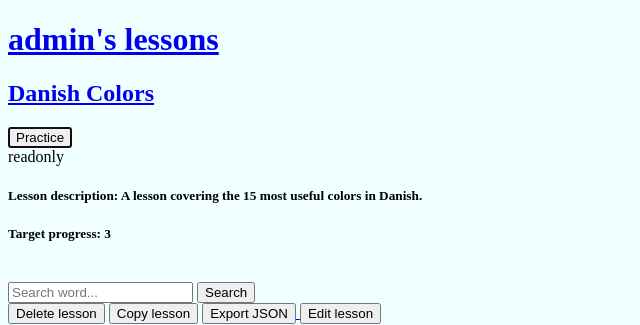
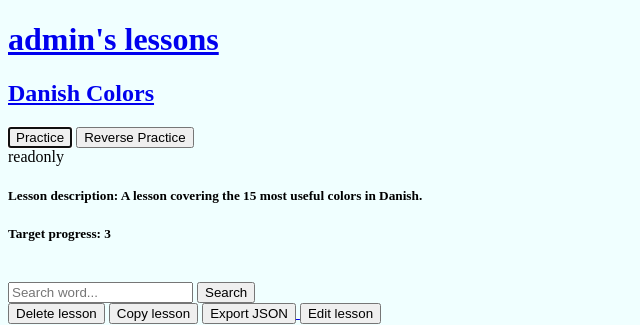
Before and after one commit to AdamRogowski/LanguageLearningApp, a Django app: page /my-lesson-details/98/ in a window 1280 px wide. Shown: the part 262-587 px from the top of the page, without its empty margins (0-640 px from the left). Run offline with Django 5.2, Linux system fonts and the light colour scheme; a user stored in the database is signed in; data comes from the database, SQL or seed files in the repository; both versions use the stored data as it was after the commit.

Commit message:
reverse practice mode added

```diff
--- a/base/templates/base/my_lesson_details.html
+++ b/base/templates/base/my_lesson_details.html
@@ -5,8 +5,8 @@
 <h1><a href="{% url 'my-lessons' my_lesson.user.id %}">{{my_lesson.user.username}}'s lessons</a></h1>
 <h2><a href="{% url 'my-lesson-details' my_lesson.id %}">{{ my_lesson.lesson.title }}</a></h2>
 
-<a href="{% url 'start-practice' my_lesson.id %}"><button autofocus>Practice</button></a>
-
+<a href="{% url 'start-practice' my_lesson.id 'normal' %}"><button autofocus>Practice</button></a>
+<a href="{% url 'start-practice' my_lesson.id 'reverse' %}"><button>Reverse Practice</button></a>
 <br>
 
 {{ my_lesson.lesson.access_type.name}}
--- a/base/urls.py
+++ b/base/urls.py
@@ -53,20 +53,20 @@ urlpatterns = [
     path("edit_word/<int:my_word_id>/", views.editWord, name="edit-word"),
     path("delete_word/<int:my_word_id>/", views.deleteWord, name="delete-word"),
     path(
-        "start_practice/<int:user_lesson_id>/",
+        "start_practice/<int:user_lesson_id>/<str:mode>/",
         views.start_practice,
         name="start-practice",
     ),
-    path("practice/<int:user_lesson_id>/", views.practice, name="practice"),
+    path("practice/<int:user_lesson_id>/<str:mode>/", views.practice, name="practice"),
+    path(
+        "practice_feedback/<int:user_lesson_id>/<str:mode>/",
+        views.practice_feedback,
+        name="practice-feedback",
+    ),
     path(
         "cancel_practice/<int:user_lesson_id>/",
         views.cancel_practice,
         name="cancel-practice",
-    ),
-    path(
-        "practice_feedback/<int:user_lesson_id>/",
-        views.practice_feedback,
-        name="practice-feedback",
     ),
     path(
         "reset_progress/<int:my_lesson_id>/", views.resetProgress, name="reset-progress"
--- /dev/null
+++ b/base/utils_practice_session.py
@@ -0,0 +1,49 @@
+from random import shuffle
+from .models import UserWord
+
+PRACTICE_MODES = {
+    "normal": 0,
+    "reverse": 1,
+    # Add more modes as needed
+}
+
+
+def get_mode_from_str(mode_str):
+    return PRACTICE_MODES.get(mode_str, 0)
+
+
+def get_practice_session_keys(user_lesson_id, mode):
+    prefix = f"practice_{mode}_{user_lesson_id}"
+    return (f"{prefix}_window", f"{prefix}_pool", f"{prefix}_answer")
+
+
+def initialize_practice_session(request, user_lesson, mode):
+    window_key, pool_key, answer_key = get_practice_session_keys(user_lesson.id, mode)
+    # Clear all possible practice sessions for this lesson
+    for m in PRACTICE_MODES:
+        w, p, a = get_practice_session_keys(user_lesson.id, m)
+        request.session.pop(w, None)
+        request.session.pop(p, None)
+        request.session.pop(a, None)
+
+    user_words = list(
+        UserWord.objects.filter(
+            user_lesson=user_lesson, current_progress__lt=user_lesson.target_progress
+        ).values_list("id", flat=True)
+    )
+
+    shuffle(user_words)
+    window = user_words[: user_lesson.practice_window]
+    pool = user_words[user_lesson.practice_window :]
+    request.session[window_key] = window
+    request.session[pool_key] = pool
+
+
+def get_question_and_answer(user_word, mode):
+    if mode == "reverse":
+        question = user_word.word.prompt
+        correct_answer = user_word.word.translation.strip()
+    else:  # normal
+        question = user_word.word.translation
+        correct_answer = user_word.word.prompt.strip()
+    return question, correct_answer
--- a/base/views.py
+++ b/base/views.py
@@ -36,6 +36,14 @@ import difflib
 from .utils_tts import generate_audio_file
 import os
 from django.views.decorators.http import require_POST
+
+from .utils_practice_session import (
+    PRACTICE_MODES,
+    get_mode_from_str,
+    get_practice_session_keys,
+    initialize_practice_session,
+    get_question_and_answer,
+)
 
 
 def loginPage(request):
@@ -868,34 +876,15 @@ def deleteWord(request, my_word_id):
 
 
 @login_required
-def start_practice(request, user_lesson_id):
-    window_key = f"practice_{user_lesson_id}_window"
-    pool_key = f"practice_{user_lesson_id}_pool"
-    answer_key = f"practice_{user_lesson_id}_answer"
-    # Ensure only one session per user per lesson by clearing any existing session data
-    request.session.pop(window_key, None)
-    request.session.pop(pool_key, None)
-    request.session.pop(answer_key, None)
-
+def start_practice(request, user_lesson_id, mode="normal"):
     user_lesson = get_object_or_404(UserLesson, id=user_lesson_id, user=request.user)
-    user_words = list(
-        UserWord.objects.filter(
-            user_lesson=user_lesson, current_progress__lt=user_lesson.target_progress
-        ).values_list("id", flat=True)
-    )
-    shuffle(user_words)
-    window = user_words[: user_lesson.practice_window]
-    pool = user_words[user_lesson.practice_window :]
-    request.session[window_key] = window
-    request.session[pool_key] = pool
-    return redirect("practice", user_lesson_id=user_lesson_id)
+    initialize_practice_session(request, user_lesson, mode)
+    return redirect("practice", user_lesson_id=user_lesson_id, mode=mode)
 
 
 @login_required
-def practice(request, user_lesson_id):
-    window_key = f"practice_{user_lesson_id}_window"
-    pool_key = f"practice_{user_lesson_id}_pool"
-    answer_key = f"practice_{user_lesson_id}_answer"
+def practice(request, user_lesson_id, mode="normal"):
+    window_key, pool_key, answer_key = get_practice_session_keys(user_lesson_id, mode)
     window = request.session.get(window_key, [])
     pool = request.session.get(pool_key, [])
 
@@ -914,11 +903,11 @@ def practice(request, user_lesson_id):
         user_lesson_id=user_lesson_id,
     )
 
+    question, correct_answer = get_question_and_answer(user_word, mode)
+
     if request.method == "POST":
         answer = request.POST.get("answer", "").strip()
-        correct_answer = user_word.word.prompt.strip()
         lev_distance = distance(answer.lower(), correct_answer.lower())
-        # How many errors are allowed
         correct = lev_distance < user_word.user_lesson.allowed_error_margin + 1
         diff_html = (
             highlight_differences(answer, correct_answer) if lev_distance != 0 else ""
@@ -931,28 +920,29 @@ def practice(request, user_lesson_id):
             "diff_html": diff_html,
             "lev_distance": lev_distance,
         }
-        return redirect("practice-feedback", user_lesson_id=user_lesson_id)
-
-    context = {"user_word": user_word, "user_lesson_id": user_lesson_id}
+        return redirect("practice-feedback", user_lesson_id=user_lesson_id, mode=mode)
 
     return render(
         request,
         "base/practice.html",
-        context,
+        {
+            "user_word": user_word,
+            "user_lesson_id": user_lesson_id,
+            "question": question,
+            "mode": mode,
+        },
     )
 
 
 @login_required
-def practice_feedback(request, user_lesson_id):
-    window_key = f"practice_{user_lesson_id}_window"
-    pool_key = f"practice_{user_lesson_id}_pool"
-    answer_key = f"practice_{user_lesson_id}_answer"
+def practice_feedback(request, user_lesson_id, mode="normal"):
+    window_key, pool_key, answer_key = get_practice_session_keys(user_lesson_id, mode)
     window = request.session.get(window_key, [])
     pool = request.session.get(pool_key, [])
     answer_data = request.session.get(answer_key)
 
     if not answer_data or not window:
-        return redirect("practice", user_lesson_id=user_lesson_id)
+        return redirect("practice", user_lesson_id=user_lesson_id, mode=mode)
 
     user_word = get_object_or_404(
         UserWord,
@@ -962,7 +952,6 @@ def practice_feedback(request, user_lesson_id):
     )
 
     if request.method == "POST":
-        # Accept as correct or continue
         if answer_data["correct"] or "accept_as_correct" in request.POST:
             user_word.current_progress += 1
             user_word.save()
@@ -974,33 +963,33 @@ def practice_feedback(request, user_lesson_id):
             user_word.save()
             word_id = window.pop(0)
             window.append(word_id)
-        # Save updated session state
         request.session[window_key] = window
         request.session[pool_key] = pool
         request.session.pop(answer_key, None)
-        return redirect("practice", user_lesson_id=user_lesson_id)
+        return redirect("practice", user_lesson_id=user_lesson_id, mode=mode)
 
     context = {
         "user_word": user_word,
         "user_lesson_id": user_lesson_id,
         "answer": answer_data["answer"],
         "correct": answer_data["correct"],
-        # "correct_answer": answer_data["correct_answer"],
         "diff_html": answer_data.get("diff_html", ""),
         "lev_distance": answer_data.get("lev_distance", ""),
+        "mode": mode,
     }
-
     return render(request, "base/practice_feedback.html", context)
 
 
 @login_required
 def cancel_practice(request, user_lesson_id):
-    window_key = f"practice_{user_lesson_id}_window"
-    pool_key = f"practice_{user_lesson_id}_pool"
-    answer_key = f"practice_{user_lesson_id}_answer"
-    request.session.pop(window_key, None)
-    request.session.pop(pool_key, None)
-    request.session.pop(answer_key, None)
+    # Cancel all possible practice sessions for this lesson (all modes)
+    for mode in PRACTICE_MODES:
+        window_key, pool_key, answer_key = get_practice_session_keys(
+            user_lesson_id, mode
+        )
+        request.session.pop(window_key, None)
+        request.session.pop(pool_key, None)
+        request.session.pop(answer_key, None)
     messages.info(request, "Practice session cancelled.")
     return redirect("my-lesson-details", my_lesson_id=user_lesson_id)
 
```
Also changed, not shown: base/templates/base/practice.html (+15 -3 lines), base/templates/base/practice_feedback.html (+8 -2 lines), db.sqlite3.
